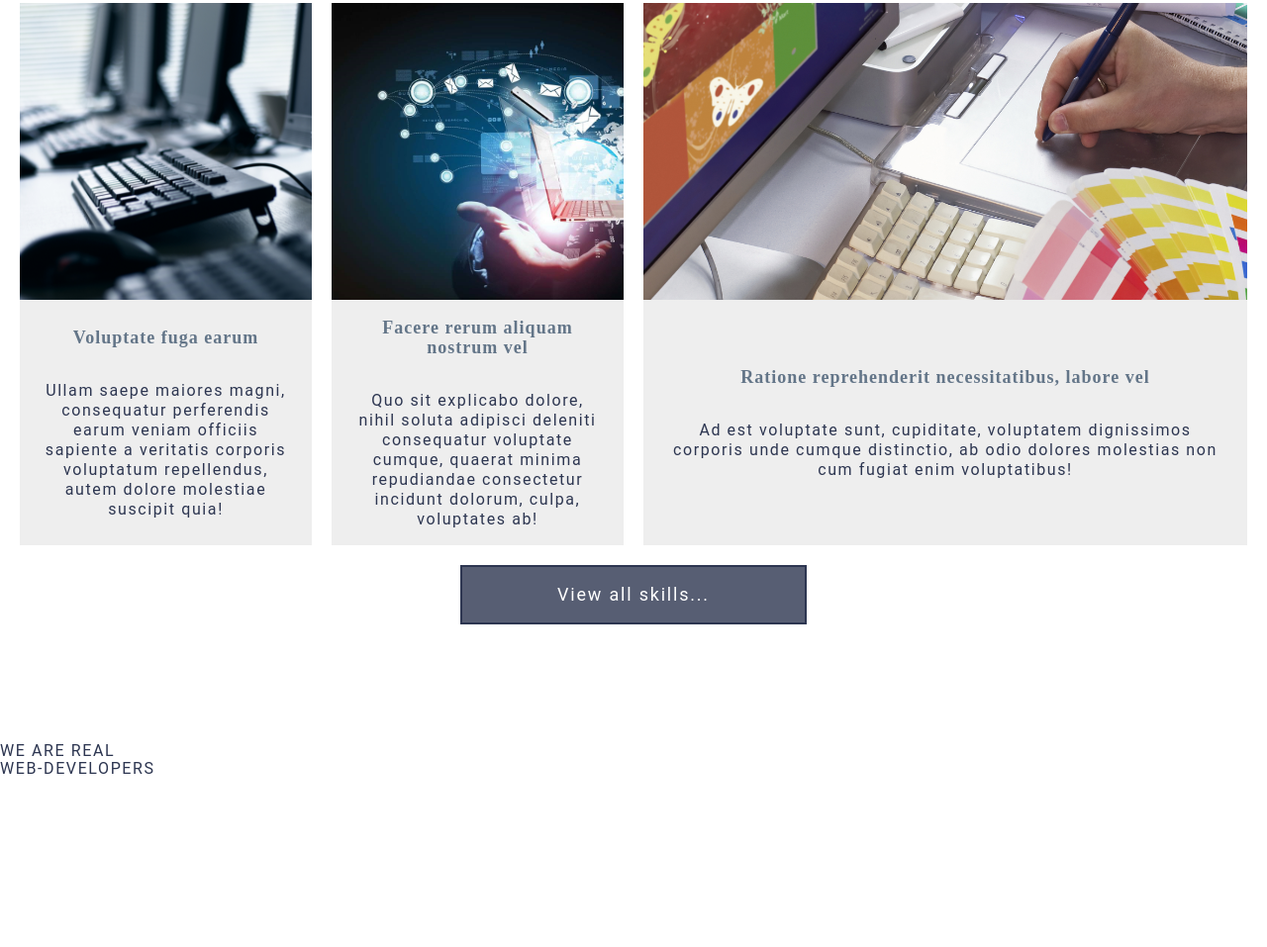
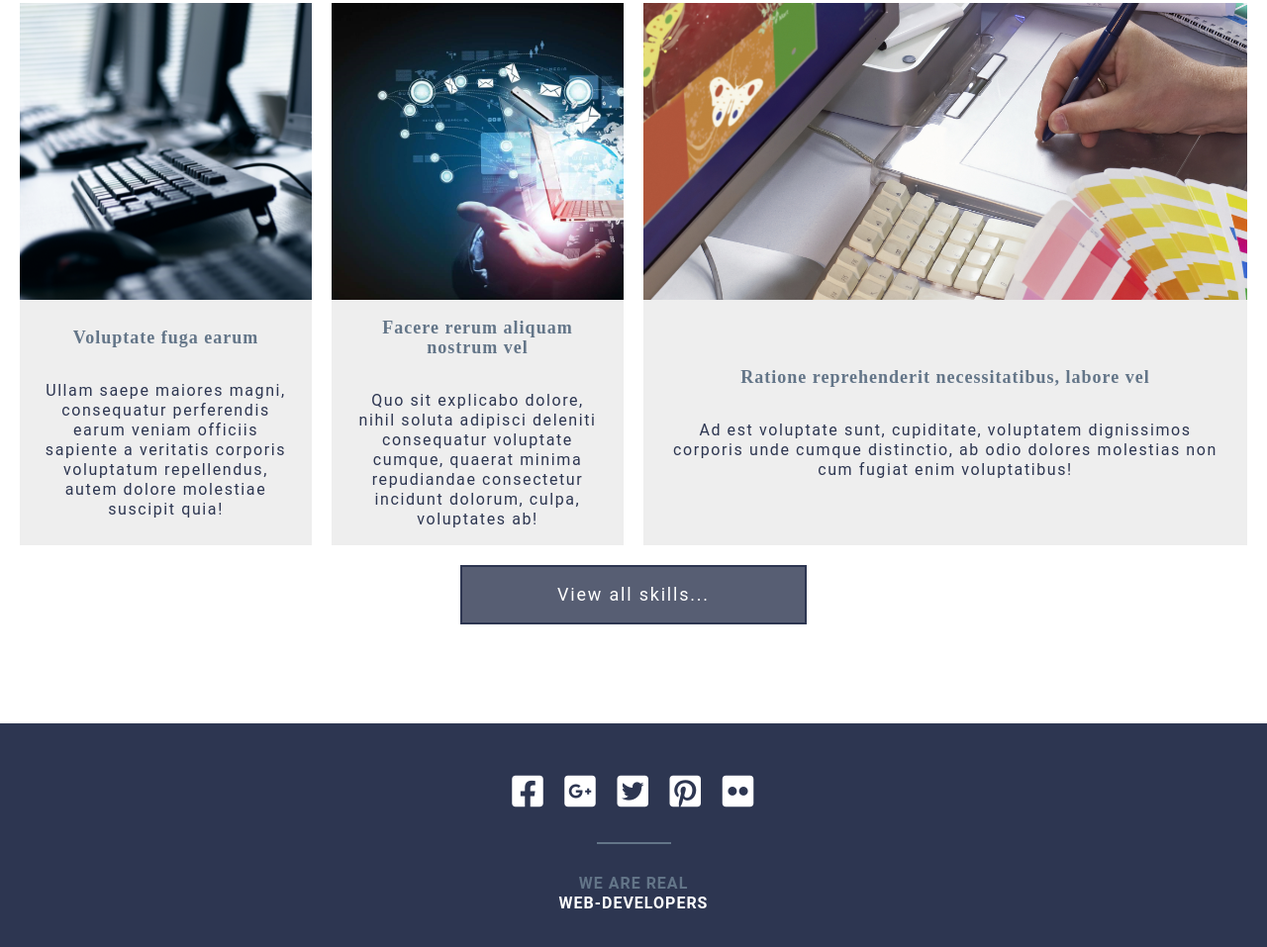
Before and after one commit to m1guelten/20220729_kursova, a website: page index.html in a window 1280 px wide. Shown: the part 3374-4331 px from the top of the page at 99% size. Before the commit the page ends 4160 px from the top, so only its background shows below. Drawn offline with Linux system fonts and the light colour scheme.

Commit message:
wrote footer

```diff
--- a/assets/scss/components/footer/_footer.scss
+++ b/assets/scss/components/footer/_footer.scss
@@ -0,0 +1,56 @@
+@use "../../presets" as *;
+@use "../../mixins" as *;
+
+.footer {
+  background-color: $color-primary;
+}
+.footer__container {
+  @extend %container;
+}
+.footer__social {
+  position: relative;
+  &::after {
+    position: absolute;
+    bottom: 0px;
+    left: calc(50% - 37.5px);
+    width: 75px;
+    height: 2px;
+    content: "";
+    background-color: $color-gray;
+  }
+  display: flex;
+  justify-content: center;
+  gap: $gap;
+  padding-bottom: 30px;
+  @include md-min {
+    padding-top: 50px;
+  }
+  @include md {
+    padding-top: 60px;
+  }
+  & a {
+    font-size: 2.25rem;
+    &:hover {
+      color: $color-accent;
+      transition: color 0.5s;
+    }
+  }
+}
+.footer__text {
+  @include md-min {
+    padding: 30px 0 70px 0;
+  }
+  @include md {
+    padding: 30px 0 60px 0;
+  }
+  font-size: 16px;
+  letter-spacing: 1px;
+  line-height: 20px;
+  color: $color-light;
+  font-weight: 700;
+  font-family: $font-main;
+  text-align: center;
+}
+.footer__text-first {
+  color: $color-gray;
+}
--- a/index.html
+++ b/index.html
@@ -294,7 +294,7 @@
         <a href="#"><i class="fa-brands fa-flickr"></i></a>
       </div>
       <div class="footer__text">
-        <span>WE ARE REAL</span>
+        <span class="footer__text-first">WE ARE REAL</span>
         <br>
         <span>WEB-DEVELOPERS</span>
       </div>
```
Also changed, not shown: assets/css/style.css.
